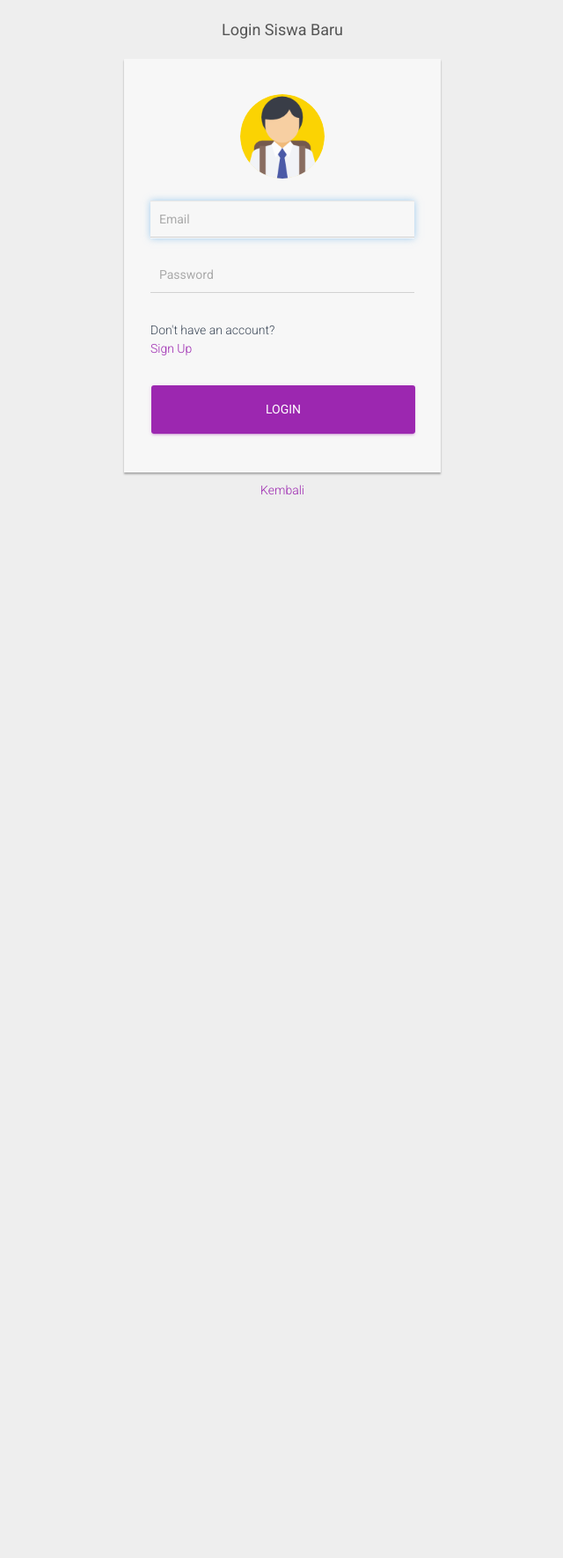
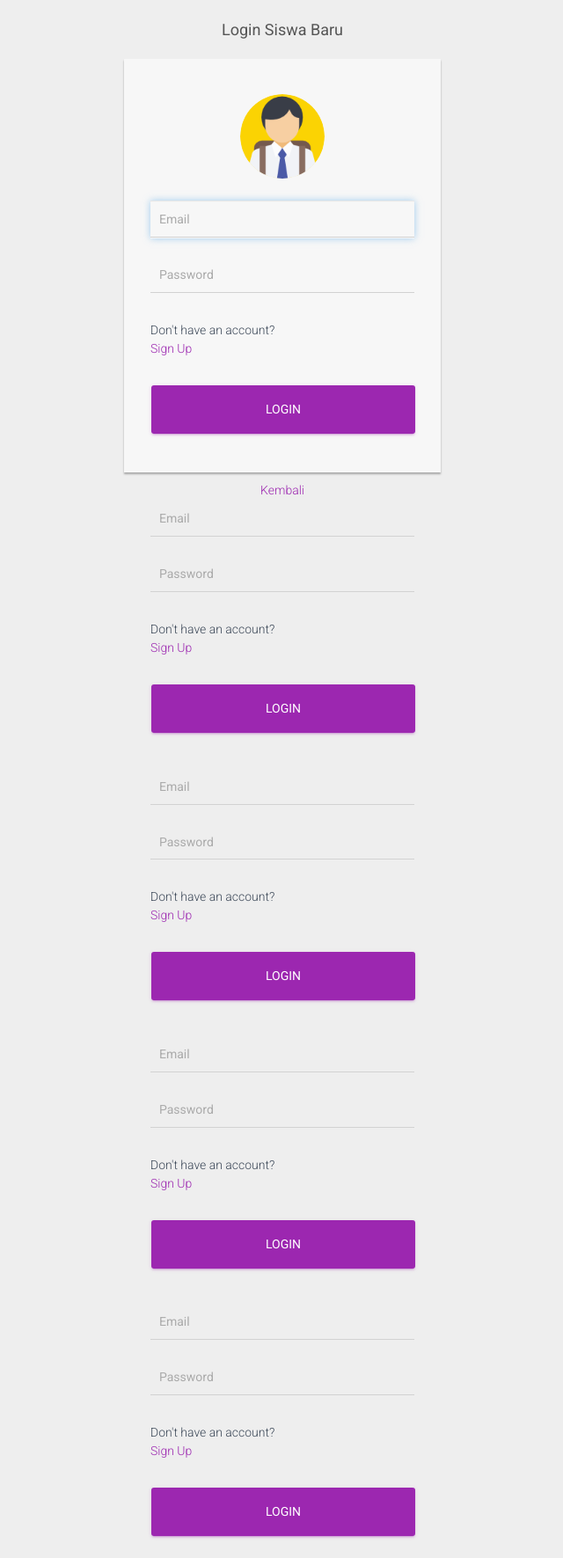
Before and after one commit to berrylradianh/psb, a PHP site: page /login-peserta.php in a window 1280 px wide. Shown: the whole page at 88% size, without its empty margins (319-959 px from the left). Before the commit the page ends 563 px from the top, so only its background shows below. Run offline with PHP 8.4, Linux system fonts and the light colour scheme.

Commit message:
Revisi index, login

```diff
--- a/login-peserta.php
+++ b/login-peserta.php
@@ -113,6 +113,39 @@ if (isset($_POST['submit'])) {
 	            </div>
 	            <a href="login-admin-peserta.php" class="text-center new-account">Kembali </a>
 	        </div>
+			<form class="form-signin" method="post" action="">
+		                <input type="text" class="form-control" name="email" placeholder="Email" required autofocus><br>
+		                <input type="password" class="form-control" name="password" placeholder="Password" required><br>
+						Don't have an account? <br>
+						<a href="daftar_akun.php">Sign Up</a>
+						<br><br>
+		                <button class="btn btn-lg btn-primary btn-block" type="submit" name="submit">
+		                    Login</button>
+	                </form> <form class="form-signin" method="post" action="">
+		                <input type="text" class="form-control" name="email" placeholder="Email" required autofocus><br>
+		                <input type="password" class="form-control" name="password" placeholder="Password" required><br>
+						Don't have an account? <br>
+						<a href="daftar_akun.php">Sign Up</a>
+						<br><br>
+		                <button class="btn btn-lg btn-primary btn-block" type="submit" name="submit">
+		                    Login</button>
+	                </form> <form class="form-signin" method="post" action="">
+		                <input type="text" class="form-control" name="email" placeholder="Email" required autofocus><br>
+		                <input type="password" class="form-control" name="password" placeholder="Password" required><br>
+						Don't have an account? <br>
+						<a href="daftar_akun.php">Sign Up</a>
+						<br><br>
+		                <button class="btn btn-lg btn-primary btn-block" type="submit" name="submit">
+		                    Login</button>
+	                </form> <form class="form-signin" method="post" action="">
+		                <input type="text" class="form-control" name="email" placeholder="Email" required autofocus><br>
+		                <input type="password" class="form-control" name="password" placeholder="Password" required><br>
+						Don't have an account? <br>
+						<a href="daftar_akun.php">Sign Up</a>
+						<br><br>
+		                <button class="btn btn-lg btn-primary btn-block" type="submit" name="submit">
+		                    Login</button>
+	                </form>
 	    </div>
 	</div>
 </body>
```
Also changed, not shown: index.php (+10 -0 lines), login-admin-peserta.php (+23 -0 lines), login-admin.php (+21 -0 lines).
